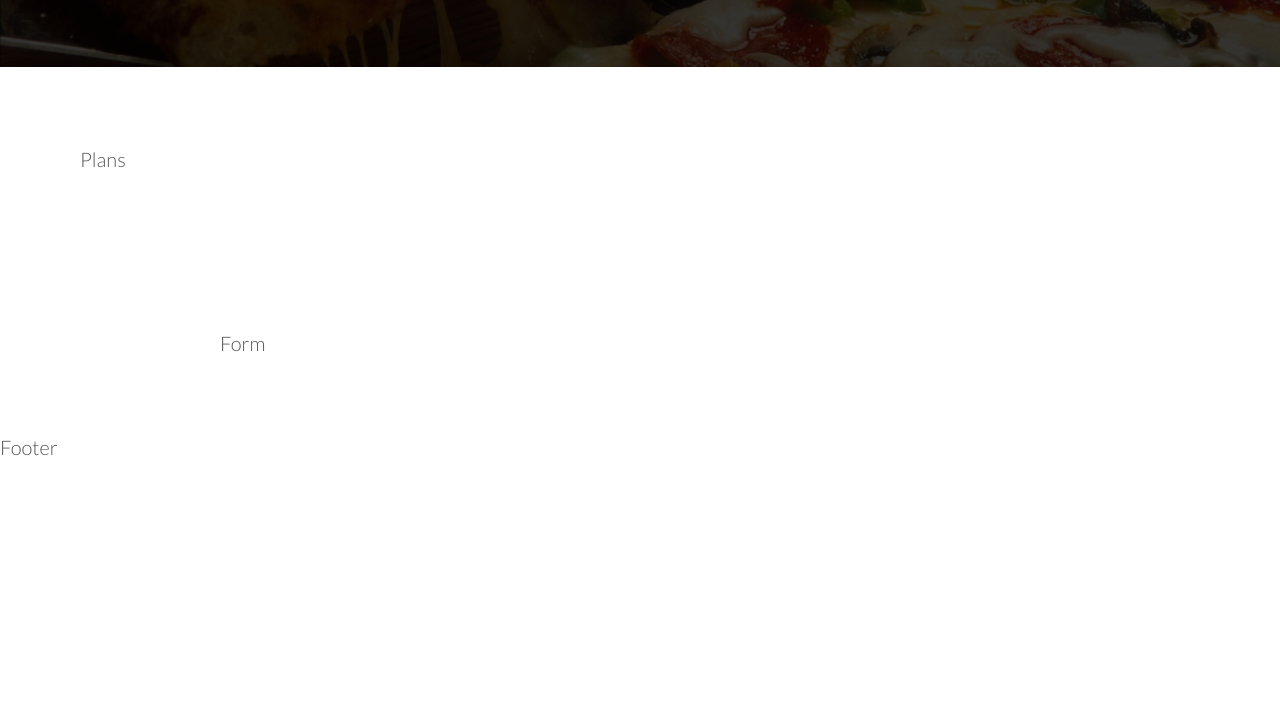
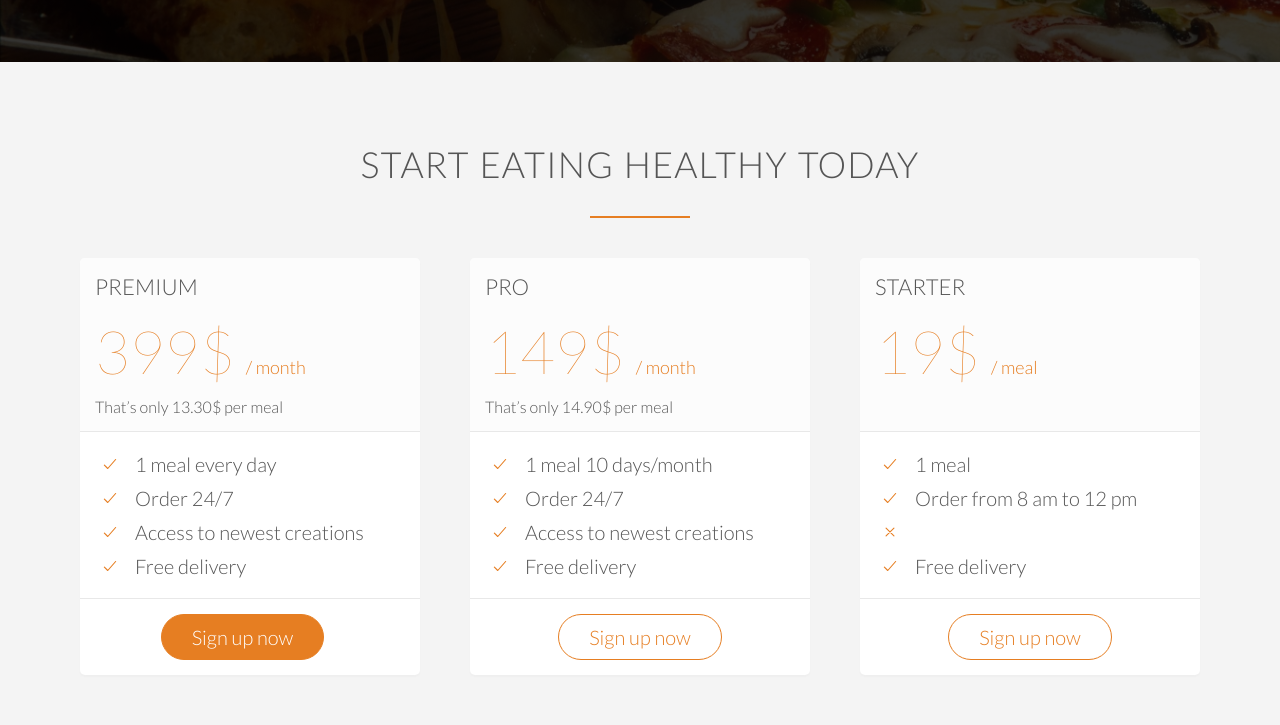
Before and after one commit to sendgn/omnifood, a plain HTML site: page index2.html in a window 1280 px wide. Shown: the part 3715-4440 px from the top of the page. Before the commit the page ends 4174 px from the top, so only its background shows below. Drawn offline with nearby package versions, Linux system fonts and the light colour scheme.

Commit message:
Build plans section

```diff
--- a/index2.html
+++ b/index2.html
@@ -354,7 +354,107 @@
         </div>
       </div>
     </section>
-    <section class="section-plans">Plans</section>
+    <section class="section-plans">
+      <h2 class="heading-2">Start eating healthy today</h2>
+
+      <div class="section-plans__content">
+        <div class="section-plans__plan-box">
+          <div>
+            <h3 class="heading-3">Premium</h3>
+            <p class="section-plans__plan-price">399$ <span>/ month</span></p>
+            <p class="section-plans__plan-price-meal">
+              That’s only 13.30$ per meal
+            </p>
+          </div>
+          <div>
+            <ul>
+              <li>
+                <ion-icon name="checkmark-outline" class="icon-small"></ion-icon
+                >1 meal every day
+              </li>
+              <li>
+                <ion-icon name="checkmark-outline" class="icon-small"></ion-icon
+                >Order 24/7
+              </li>
+              <li>
+                <ion-icon name="checkmark-outline" class="icon-small"></ion-icon
+                >Access to newest creations
+              </li>
+              <li>
+                <ion-icon name="checkmark-outline" class="icon-small"></ion-icon
+                >Free delivery
+              </li>
+            </ul>
+          </div>
+          <div>
+            <a href="#" class="btn btn-full">Sign up now</a>
+          </div>
+        </div>
+
+        <div class="section-plans__plan-box">
+          <div>
+            <h3 class="heading-3">Pro</h3>
+            <p class="section-plans__plan-price">149$ <span>/ month</span></p>
+            <p class="section-plans__plan-price-meal">
+              That’s only 14.90$ per meal
+            </p>
+          </div>
+          <div>
+            <ul>
+              <li>
+                <ion-icon name="checkmark-outline" class="icon-small"></ion-icon
+                >1 meal 10 days/month
+              </li>
+              <li>
+                <ion-icon name="checkmark-outline" class="icon-small"></ion-icon
+                >Order 24/7
+              </li>
+              <li>
+                <ion-icon name="checkmark-outline" class="icon-small"></ion-icon
+                >Access to newest creations
+              </li>
+              <li>
+                <ion-icon name="checkmark-outline" class="icon-small"></ion-icon
+                >Free delivery
+              </li>
+            </ul>
+          </div>
+          <div>
+            <a href="#" class="btn btn-ghost">Sign up now</a>
+          </div>
+        </div>
+
+        <div class="section-plans__plan-box">
+          <div>
+            <h3 class="heading-3">Starter</h3>
+            <p class="section-plans__plan-price">19$ <span>/ meal</span></p>
+            <p class="section-plans__plan-price-meal">&nbsp;</p>
+          </div>
+          <div>
+            <ul>
+              <li>
+                <ion-icon name="checkmark-outline" class="icon-small"></ion-icon
+                >1 meal
+              </li>
+              <li>
+                <ion-icon name="checkmark-outline" class="icon-small"></ion-icon
+                >Order from 8 am to 12 pm
+              </li>
+              <li>
+                <ion-icon name="close-outline" class="icon-small"></ion-icon>
+              </li>
+              <li>
+                <ion-icon name="checkmark-outline" class="icon-small"></ion-icon
+                >Free delivery
+              </li>
+            </ul>
+          </div>
+          <div>
+            <a href="#" class="btn btn-ghost">Sign up now</a>
+          </div>
+        </div>
+      </div>
+    </section>
     <section class="section-form">Form</section>
     <footer class="footer">Footer</footer>
 
--- a/scss/_plans.scss
+++ b/scss/_plans.scss
@@ -1,3 +1,69 @@
 .section-plans {
-  grid-column: center-start / center-end;
+  background-color: #f4f4f4;
+  grid-column: full-start / full-end;
+
+  display: grid;
+  grid-template-columns:
+    [full-start] minmax(3rem, 1fr)
+    [center-start] repeat(8, [col-start] minmax(min-content, 14rem) [col-end])
+    [center-end] minmax(3rem, 1fr) [full-end];
+
+  h2 {
+    grid-column: center-start / center-end;
+  }
+
+  &__content {
+    padding: 1rem 0;
+    grid-column: center-start / center-end;
+
+    display: grid;
+    grid-template-columns: repeat(3, 1fr);
+    column-gap: 5rem;
+  }
+
+  &__plan-box {
+    background-color: #fff;
+    border-radius: 5px;
+    box-shadow: 0 2px 2px var(--color-grey-light-3);
+
+    div {
+      padding: 1.5rem;
+      border-bottom: 1px solid var(--color-grey-light-4);
+    }
+
+    div:first-child {
+      background-color: #fcfcfc;
+      border-top-right-radius: 5px;
+      border-top-left-radius: 5px;
+    }
+
+    div:last-child {
+      text-align: center;
+      border-bottom: 0;
+    }
+
+    ul {
+      list-style: none;
+
+      li {
+        padding: 5px 0;
+      }
+    }
+  }
+
+  &__plan-price {
+    font-size: 300%;
+    margin-bottom: 1rem;
+    font-weight: 100;
+    color: var(--color-primary);
+
+    span {
+      font-size: 30%;
+      font-weight: 300;
+    }
+  }
+
+  &__plan-price-meal {
+    font-size: 80%;
+  }
 }
--- a/scss/_testimonials.scss
+++ b/scss/_testimonials.scss
@@ -12,7 +12,6 @@
     [full-start] minmax(3rem, 1fr)
     [center-start] repeat(8, [col-start] minmax(min-content, 14rem) [col-end])
     [center-end] minmax(3rem, 1fr) [full-end];
-  row-gap: 0.5rem;
 
   h2 {
     grid-column: center-start / center-end;
@@ -34,7 +33,7 @@
       margin-top: 40px;
     }
 
-    blockquote:before {
+    blockquote::before {
       content: '\201C';
       font-size: 500%;
       display: block;
@@ -48,7 +47,7 @@
       margin-top: 25px;
       display: block;
 
-      & img {
+      img {
         height: 4.5rem;
         border-radius: 50%;
         margin-right: 1rem;
```
Also changed, not shown: css/main.css.
